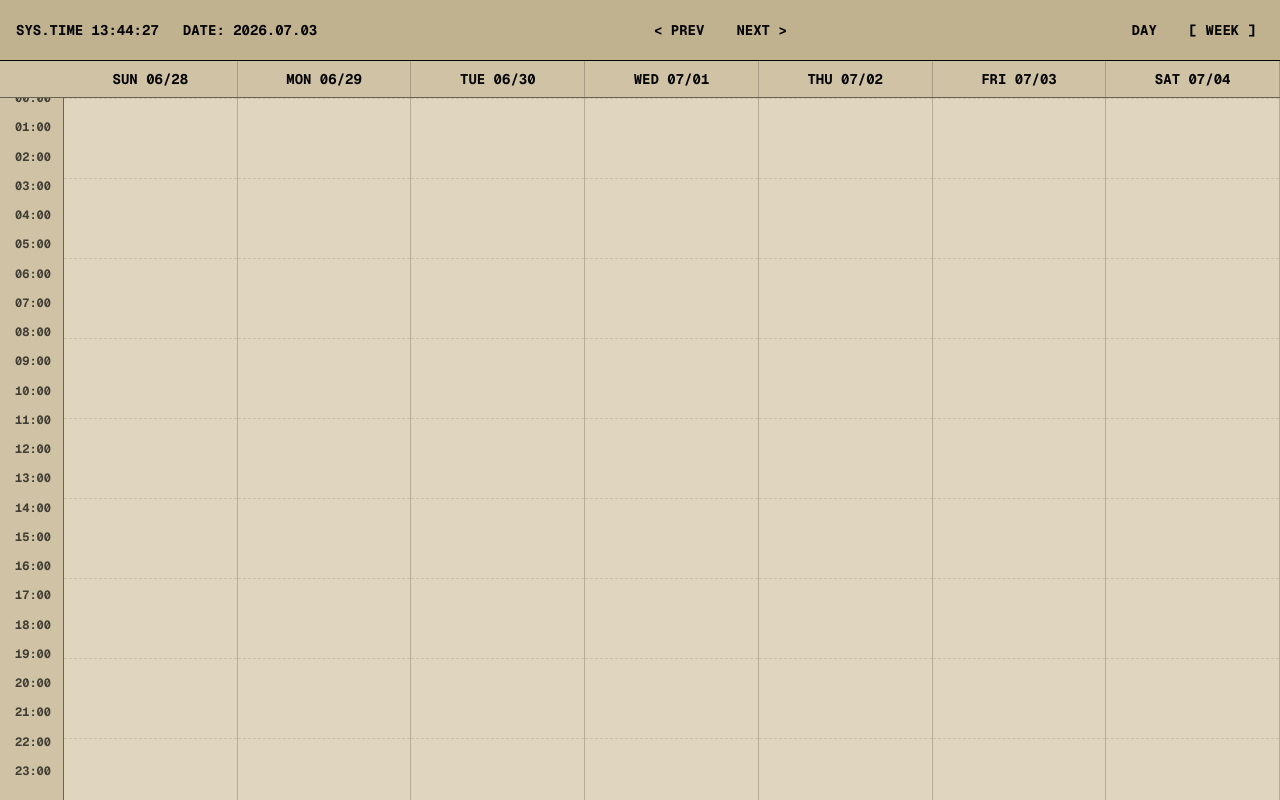
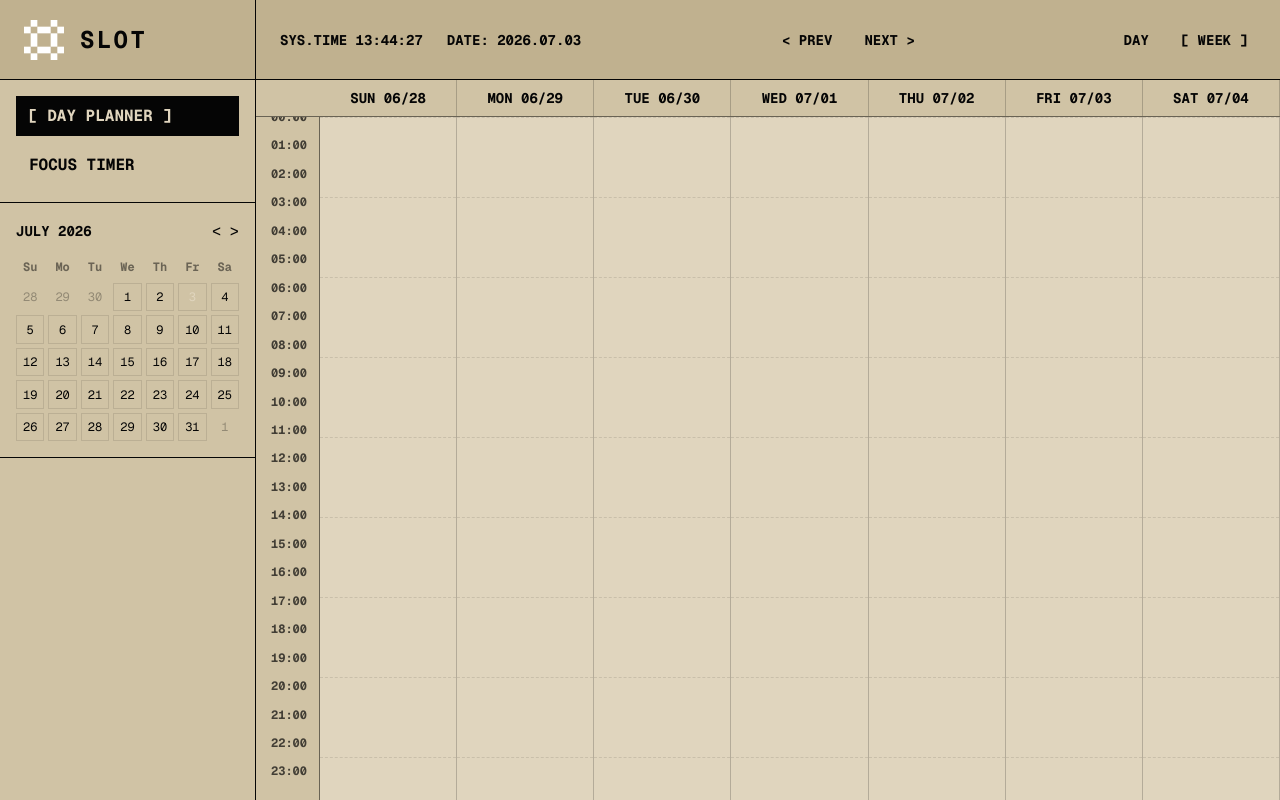
Before and after one commit to MukundhArul/slot, a Next.js app: page / in a window 1280 px wide. Built offline with nearby package versions, Linux system fonts and the light colour scheme.

Commit message:
feat: implement sidebar layout with logo, mini-calendar, and nav links

```diff
--- a/src/app/page.tsx
+++ b/src/app/page.tsx
@@ -1,14 +1,18 @@
 'use client';
 
+import Sidebar from '@/components/Sidebar';
 import CommandBar from '@/components/CommandBar';
 import CalendarGrid from '@/components/CalendarGrid';
 import TaskModal from '@/components/TaskModal';
 
 export default function Home() {
   return (
-    <main className="flex flex-col h-screen overflow-hidden bg-background text-foreground">
-      <CommandBar />
-      <CalendarGrid />
+    <main className="flex flex-row h-screen w-full overflow-hidden bg-background text-foreground">
+      <Sidebar />
+      <div className="flex flex-col flex-1 h-full min-w-0">
+        <CommandBar />
+        <CalendarGrid />
+      </div>
       <TaskModal />
     </main>
   );
--- a/src/components/CommandBar.tsx
+++ b/src/components/CommandBar.tsx
@@ -16,7 +16,7 @@ export default function CommandBar() {
   }, []);
 
   return (
-    <header className="flex items-center justify-between border-b border-foreground p-4 bg-surface-raised uppercase text-sm font-bold shadow-md">
+    <header className="flex h-20 items-center justify-between border-b border-foreground px-6 bg-surface-raised uppercase text-sm font-bold">
       <div className="flex items-center gap-6">
         <span className="text-color-amber">SYS.TIME {timeStr || '--:--:--'}</span>
         <span>
--- /dev/null
+++ b/src/components/Sidebar.tsx
@@ -0,0 +1,86 @@
+'use client';
+
+import { useCalendarStore } from '@/store/useCalendarStore';
+import {
+  startOfMonth, endOfMonth, startOfWeek, endOfWeek,
+  eachDayOfInterval, isSameMonth, isSameDay, format, addMonths
+} from 'date-fns';
+import Image from 'next/image';
+import { useState } from 'react';
+
+export default function Sidebar() {
+  const { currentDate, setCurrentDate } = useCalendarStore();
+  const [calendarDate, setCalendarDate] = useState(currentDate);
+
+  // Calculate grid for mini calendar
+  const monthStart = startOfMonth(calendarDate);
+  const monthEnd = endOfMonth(monthStart);
+  const startDate = startOfWeek(monthStart);
+  const endDate = endOfWeek(monthEnd);
+
+  const dateFormat = "d";
+  const days = eachDayOfInterval({
+    start: startDate,
+    end: endDate
+  });
+
+  const nextMonth = () => setCalendarDate(addMonths(calendarDate, 1));
+  const prevMonth = () => setCalendarDate(addMonths(calendarDate, -1));
+
+  const weekDays = ['Su', 'Mo', 'Tu', 'We', 'Th', 'Fr', 'Sa'];
+
+  return (
+    <aside className="w-64 border-r border-foreground bg-surface flex flex-col flex-shrink-0">
+      {/* Logo Area */}
+      <div className="h-20 border-b border-foreground flex items-center gap-4 px-6 bg-surface-raised">
+        <Image src="/logo.svg" alt="SLOT Logo" width={40} height={40} className="invert dark:invert-0" />
+        <h1 className="text-2xl font-bold tracking-widest text-foreground">SLOT</h1>
+      </div>
+
+      {/* Navigation */}
+      <nav className="p-4 border-b border-foreground flex flex-col gap-2">
+        <button className="text-left px-3 py-2 bg-foreground text-background font-bold uppercase transition-colors">
+          [ DAY PLANNER ]
+        </button>
+        <button className="text-left px-3 py-2 hover:bg-foreground/10 hover:text-color-amber font-bold uppercase transition-colors border border-transparent hover:border-foreground/20">
+          FOCUS TIMER
+        </button>
+      </nav>
+
+      {/* Mini Calendar */}
+      <div className="p-4 border-b border-foreground">
+        <div className="flex justify-between items-center mb-4">
+          <span className="font-bold text-sm">{format(calendarDate, 'MMMM yyyy').toUpperCase()}</span>
+          <div className="flex gap-2">
+            <button onClick={prevMonth} className="hover:text-color-amber">&lt;</button>
+            <button onClick={nextMonth} className="hover:text-color-amber">&gt;</button>
+          </div>
+        </div>
+
+        <div className="grid grid-cols-7 gap-1 text-center text-xs font-bold mb-2 text-foreground/50">
+          {weekDays.map(day => <div key={day}>{day}</div>)}
+        </div>
+
+        <div className="grid grid-cols-7 gap-1 text-center text-xs">
+          {days.map((day, idx) => {
+            const isSelected = isSameDay(day, currentDate);
+            const isCurrentMonth = isSameMonth(day, monthStart);
+            return (
+              <button
+                key={idx}
+                onClick={() => setCurrentDate(day)}
+                className={`
+                  aspect-square flex items-center justify-center border transition-colors
+                  ${!isCurrentMonth ? 'text-foreground/30 border-transparent' : 'border-foreground/10 hover:border-foreground/50'}
+                  ${isSelected ? 'bg-color-amber text-background border-color-amber' : ''}
+                `}
+              >
+                {format(day, dateFormat)}
+              </button>
+            );
+          })}
+        </div>
+      </div>
+    </aside>
+  );
+}
```
